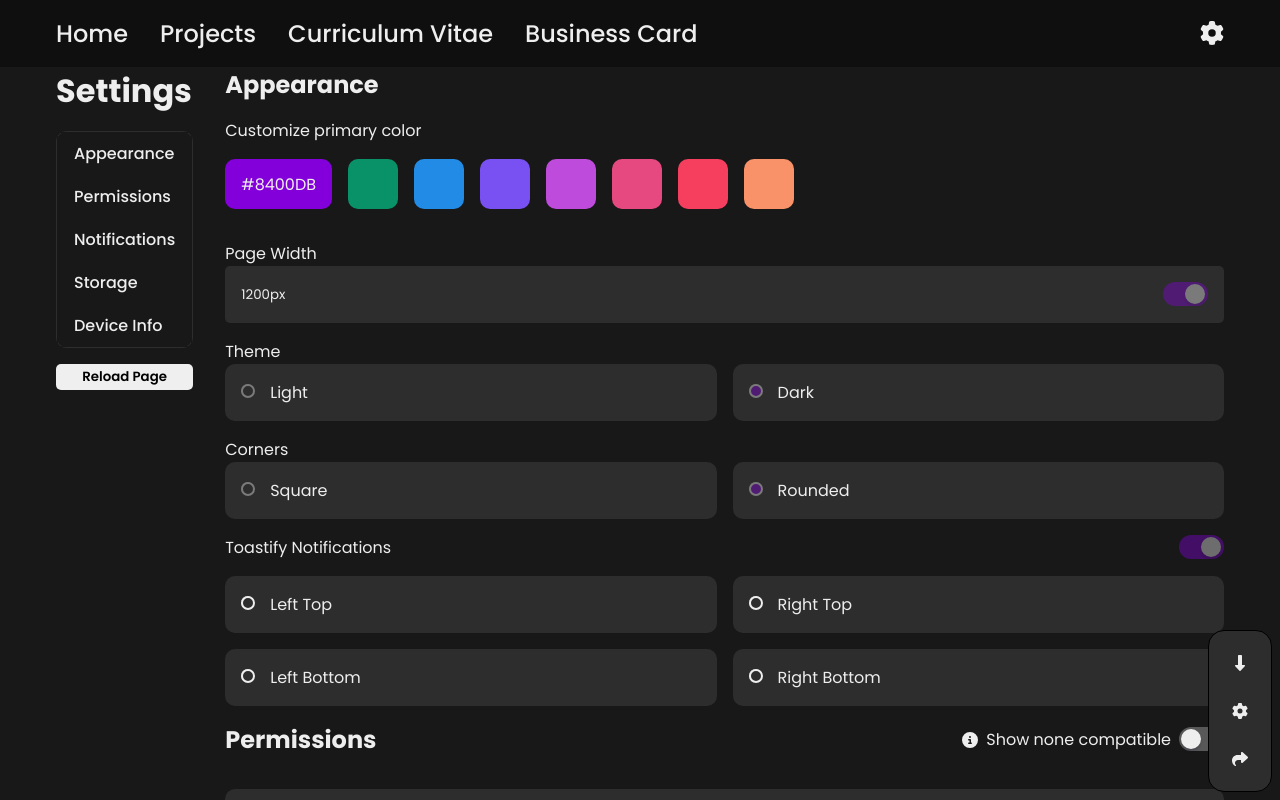
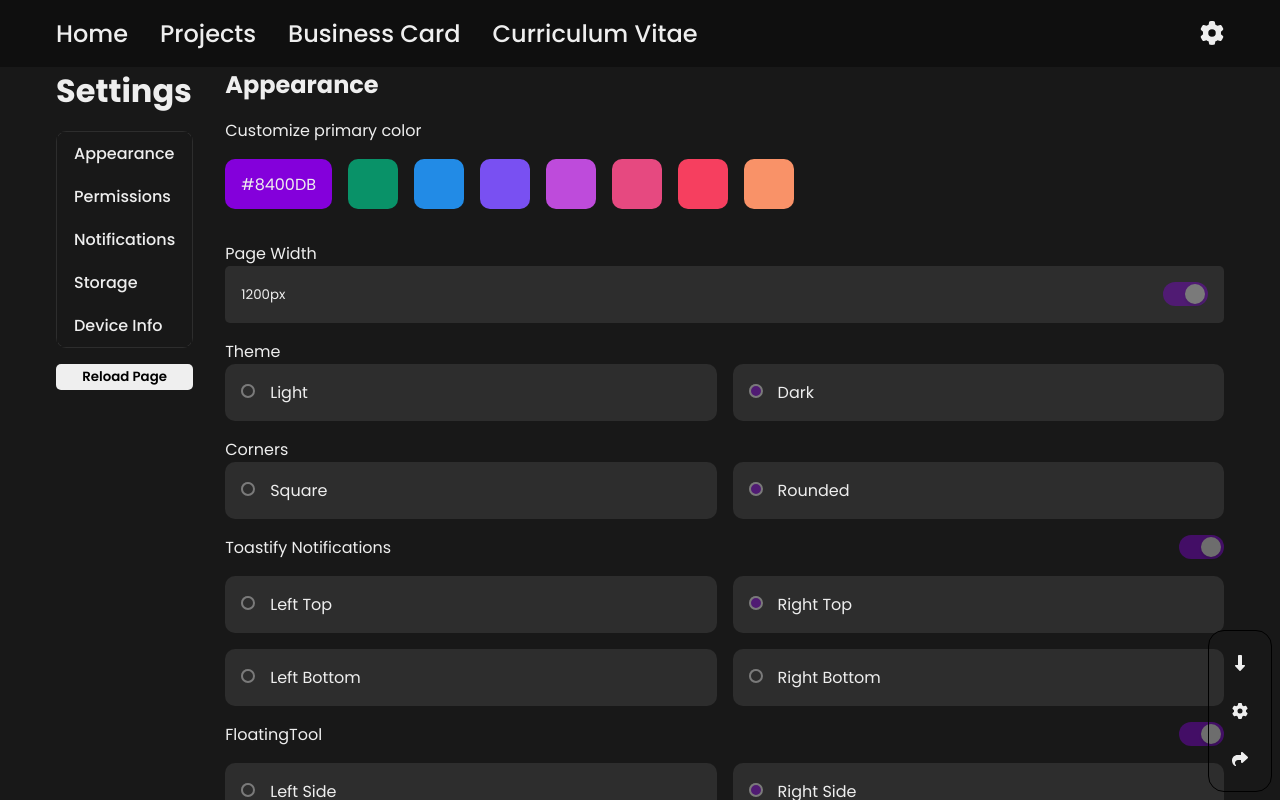
Before and after one commit to LolerSwager/portfolie-2023-react, a React (Create React App) app: page /settings in a window 1280 px wide. Shown: the top 800 px of the page. Built offline with nearby package versions, Linux system fonts and the light colour scheme; no server answers.

Commit message:
update notfound and settings tool added

```diff
--- a/src/Components/FloatingTool.jsx
+++ b/src/Components/FloatingTool.jsx
@@ -7,13 +7,14 @@ import Schare from "../Components/Schare";
 
 export default function FloatingTool() {
     const [sharingState, setSharingState] = useState(false);
-    const [scrollPosition, setScrollPosition] = useState(0);
-    const [totalScrollSize, setTotalScrollSize] = useState(0);
+    const [scrollPosition, setScrollPosition] = useState(1);
+    const [totalScrollSize, setTotalScrollSize] = useState(1);
 
     const handleScroll = () => {
         setScrollPosition(document.documentElement.scrollTop);
         setTotalScrollSize(document.documentElement.scrollHeight - window.innerHeight);
     };
+
     useEffect(() => {
         window.addEventListener("scroll", handleScroll);
         return () => {
@@ -33,24 +34,25 @@ export default function FloatingTool() {
                         <FontAwesomeIcon icon={faDownLong} />
                     </li>
                 )}
-                <li>
-                    <Link to="/settings">
+                <Link to="/settings">
+                    <li>
                         <FontAwesomeIcon icon={faCog} />
-                    </Link>
-                </li>
+                    </li>
+                </Link>
                 <li onClick={() => setSharingState((prevState) => !prevState)}>
                     <FontAwesomeIcon icon={faShare} />
                 </li>
                 {/* <li>{scrollPosition}</li>
                 <li>{totalScrollSize}</li> */}
             </StyledFloatingTool>
-            {sharingState === true ? <Schare url="https://jannick.ninja/businesscard" msg="Tjæk lige ham her ud :O" setSharingState={setSharingState} /> : <></>}
+            {sharingState === true ? <Schare url={`https://jannick.ninja/${window.location.pathname}`} msg="Tjæk lige ham her ud :O" setSharingState={setSharingState} /> : <></>}
         </>
     );
 }
 
 const StyledFloatingTool = styled.div`
-    background-color: var(--wrapperColor);
+    // background-color: var(--wrapperColor);
+    background-color: transparent;
     border-radius: 1rem;
     border: 1px solid black;
     // position: absolute;
@@ -65,7 +67,6 @@ const StyledFloatingTool = styled.div`
     flex-direction: column;
     margin: 0.5rem;
     padding: 0.5rem;
-
     li {
         height: 3rem;
         width: 3rem;
@@ -77,14 +78,18 @@ const StyledFloatingTool = styled.div`
         cursor: pointer;
         &:hover {
             background-color: black;
+            box-shadow: 0px 0px 10px 1px var(--activeColor);
         }
     }
-    @-webkit-keyframes popup {
+    &:hover {
+        animation: getcolor 1000ms linear both;
+    }
+    @-webkit-keyframes getcolor {
         0% {
-            bottom: -100%;
+            background-color: transparent;
         }
         100% {
-            bottom: 0%;
+            background-color: black;
         }
     }
 `;
--- a/src/Components/Header/Header.jsx
+++ b/src/Components/Header/Header.jsx
@@ -24,13 +24,13 @@ export default function Header() {
                         </Link>
                     </li>
                     <li>
-                        <Link to="cv" onClick={() => setMenuState((prevState) => !prevState)}>
-                            Curriculum Vitae
+                        <Link to="businessCard" onClick={() => setMenuState((prevState) => !prevState)}>
+                            Business Card
                         </Link>
                     </li>
                     <li>
-                        <Link to="businessCard" onClick={() => setMenuState((prevState) => !prevState)}>
-                            Business Card
+                        <Link to="cv" onClick={() => setMenuState((prevState) => !prevState)}>
+                            Curriculum Vitae
                         </Link>
                     </li>
                 </ul>
--- a/src/Components/Schare.jsx
+++ b/src/Components/Schare.jsx
@@ -5,7 +5,7 @@ import qrimg from "../Assets/qrcode.svg";
 import { faEnvelope, faLink, faQrcode, faXmark } from "@fortawesome/free-solid-svg-icons";
 import { faFacebookF, faFacebookMessenger, faLinkedin, faTelegram, faTwitter } from "@fortawesome/free-brands-svg-icons";
 
-export default function Schare({ url, msg, setSharingState }) {
+export default function Schare({ url, msg, ssht, setSharingState }) {
     document.title = "Jannick Nielsen | Business Card";
 
     const [qrCodeState, setQrCodeState] = useState(false);
@@ -13,7 +13,7 @@ export default function Schare({ url, msg, setSharingState }) {
     return (
         <StyledSchare>
             <div className="SSHeader">
-                <h3>Share business card on.</h3>
+                <h3>Share {ssht} on.</h3>
                 <FontAwesomeIcon icon={faXmark} className="faicon" onClick={() => setSharingState(false)} />
             </div>
             <ul>
@@ -58,6 +58,7 @@ export default function Schare({ url, msg, setSharingState }) {
                     <span
                         onClick={() => {
                             navigator.clipboard.writeText(url);
+                            setSharingState(false);
                         }}
                     >
                         <FontAwesomeIcon icon={faLink} /> Coppy link
--- a/src/Components/Settings/Appearance.jsx
+++ b/src/Components/Settings/Appearance.jsx
@@ -4,6 +4,7 @@ import ColorPalettes from "../ColorPalettes";
 import RadioButton from "../buttons/RadioButton";
 import ToggleSwitch from "../buttons/ToggleSwitch";
 import ColorPicker from "../ColorPicker";
+import { faArrowTrendUp } from "@fortawesome/free-solid-svg-icons";
 
 export default function Appearance() {
     const defultColorPalled = ["#099268", "#228be6", "#7950f2", "#be4bdb", "#e64980", "#f63f5f", "#f99268"];
@@ -66,17 +67,30 @@ export default function Appearance() {
                 </SpanSpread>
                 <StyledArticle>
                     <section>
-                        <RadioButton RadioDisabled={false} RadioDcategory="Toastify" labelName="Left Top" />
+                        <RadioButton RadioDisabled={true} RadioDcategory="Toastify" labelName="Left Top" isChecked={false} />
                     </section>
                     <section>
-                        <RadioButton RadioDisabled={false} RadioDcategory="Toastify" labelName="Right Top" />
+                        <RadioButton RadioDisabled={true} RadioDcategory="Toastify" labelName="Right Top" isChecked={true} />
                     </section>
                     <section>
-                        <RadioButton RadioDisabled={false} RadioDcategory="Toastify" labelName="Left Bottom" />
+                        <RadioButton RadioDisabled={true} RadioDcategory="Toastify" labelName="Left Bottom" isChecked={false} />
                     </section>
-
                     <section>
-                        <RadioButton RadioDisabled={false} RadioDcategory="Toastify" labelName="Right Bottom" />
+                        <RadioButton RadioDisabled={true} RadioDcategory="Toastify" labelName="Right Bottom" isChecked={false} />
+                    </section>
+                </StyledArticle>
+            </section>
+            <section>
+                <SpanSpread>
+                    <label>FloatingTool</label>
+                    <ToggleSwitch ToggleDisabled={true} isToggeld={true} />
+                </SpanSpread>
+                <StyledArticle>
+                    <section>
+                        <RadioButton RadioDisabled={true} RadioDcategory="FloatingTool" labelName="Left Side" isChecked={false} />
+                    </section>
+                    <section>
+                        <RadioButton RadioDisabled={true} RadioDcategory="FloatingTool" labelName="Right Side" isChecked={true} />
                     </section>
                 </StyledArticle>
             </section>
--- a/src/Pages/BusinessCard.jsx
+++ b/src/Pages/BusinessCard.jsx
@@ -69,7 +69,7 @@ export default function BusinessCard() {
                         </li>
                     </ul>
                 </div>
-                {sharingState === true ? <Schare url="https://jannick.ninja/businesscard" msg="Tjæk lige ham her ud :O" setSharingState={setSharingState} /> : <></>}
+                {sharingState === true ? <Schare url="https://jannick.ninja/businesscard" msg="Tjæk lige ham her ud :O" ssht="business card" setSharingState={setSharingState} /> : <></>}
             </section>
         </StyledHome>
     );
--- a/src/Pages/NotFound.jsx
+++ b/src/Pages/NotFound.jsx
@@ -1,3 +1,5 @@
+import { faHouseChimney, faLeftLong } from "@fortawesome/free-solid-svg-icons";
+import { FontAwesomeIcon } from "@fortawesome/react-fontawesome";
 import { useNavigate, Link } from "react-router-dom";
 import styled from "styled-components";
 
@@ -9,38 +11,43 @@ export default function NotFound() {
 
     return (
         <ErrorPage>
-            <div>
             <h1>
                 Siden "<span>{wlp}</span>" blev ikke fundet
             </h1>
-                <div>
+            <div className="spacer">
                 <button onClick={() => navigate(-1)}>
-                        <i class="fa-solid fa-arrow-left-long"></i> Gå tilbage til den sidste side
+                    <FontAwesomeIcon icon={faLeftLong} /> Gå tilbage til den sidste side
                 </button>
                 <Link to="/">
-                        <i class="fa-solid fa-house-chimney"></i> Gå til forsiden
+                    <FontAwesomeIcon icon={faHouseChimney} /> Gå til forsiden
                 </Link>
-                </div>
             </div>
         </ErrorPage>
     );
 }
 
 const ErrorPage = styled.main`
-    display: grid;
-    place-items: center;
+    display: flex;
+    align-items: center;
+    justify-content: center;
+    flex-direction: column;
     background-color: #1a1a1a;
     h1 {
         margin: 1rem;
     }
-    button {
+    .spacer {
+        gap: 1rem;
+        display: flex;
+        align-items: center;
+        justify-content: center;
+        button,
+        a {
             background-color: var(--activeColor);
             color: #1a1a1a;
             border: 1px solid transparent;
             border-radius: calc(var(--borderRadius) / 2);
             transition: border-color 0.25s;
             padding: 0.6em 1em;
-        margin: 0 0 0 1rem;
             font-size: 1em;
             font-weight: 700;
             text-decoration: none;
@@ -61,4 +68,5 @@ const ErrorPage = styled.main`
                 }
             }
         }
+    }
 `;
```
Lines whose indentation alone changed are shown as unchanged.
